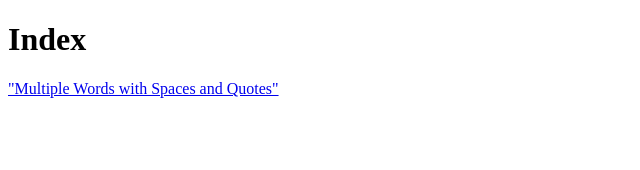
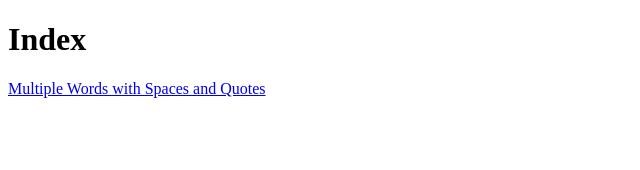
Before and after one commit to lukaszflorczak/nuxt-playground, a Nuxt app: page / in a window 1280 px wide. Shown: the top 170 px of the page, without its empty margins (0-640 px from the left). Built offline with nearby package versions, Linux system fonts and the light colour scheme.

Commit message:
fix: add `normalizeURL` from `ufo`

```diff
--- a/pages/index.vue
+++ b/pages/index.vue
@@ -2,10 +2,13 @@
   <div>
     <h1>Index</h1>
 
-    <nuxt-link :to="`/search?s=${phrase}`" >{{ phrase }}</nuxt-link>
+    <nuxt-link :to="url">Multiple Words with Spaces and Quotes</nuxt-link>
   </div>
 </template>
 
 <script lang="ts" setup>
-  const phrase = '"Multiple Words with Spaces and Quotes"'
+  import { normalizeURL } from 'ufo'
+
+  const phrase = '"Two Words"'
+  const url = normalizeURL(`/search?s=${phrase}`)
 </script>
```
